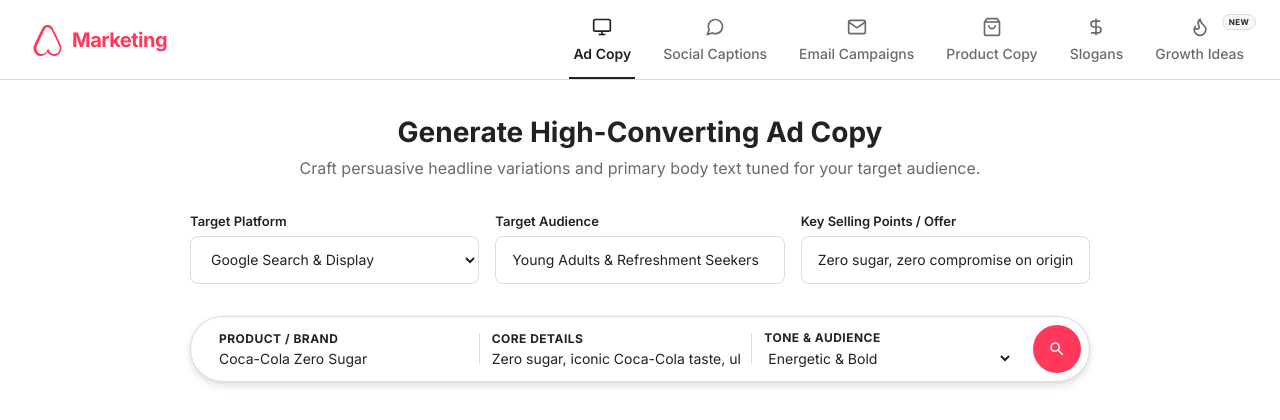
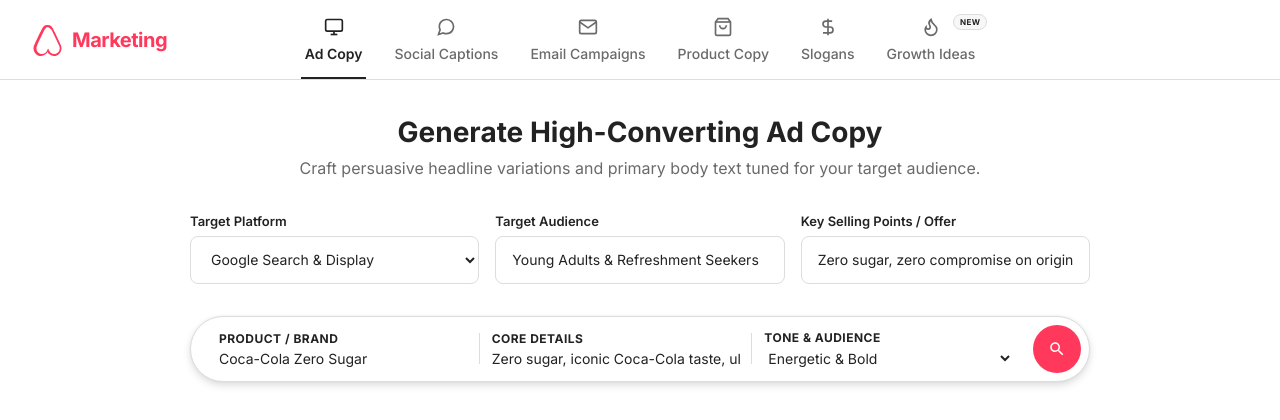
Before and after one commit to chinmayc0707/AI_marketing, a Flask app: page / in a window 1280 px wide. Shown: the top 420 px of the page. Run offline with Flask 3, Linux system fonts and the light colour scheme.

Commit message:
inline ▌rendering

```diff
--- a/static/css/style.css
+++ b/static/css/style.css
@@ -186,9 +186,9 @@ textarea {
   position: sticky;
   top: 0;
   z-index: 100;
-  display: flex;
+  display: grid;
+  grid-template-columns: 1fr auto 1fr;
   align-items: center;
-  justify-content: space-between;
   padding: 0 var(--spacing-xl);
 }
 
@@ -214,6 +214,7 @@ textarea {
   align-items: center;
   gap: var(--spacing-lg);
   height: 100%;
+  justify-self: center;
 }
 
 .product-tab {
```
Also changed, not shown: templates/index.html (+18 -14 lines).
